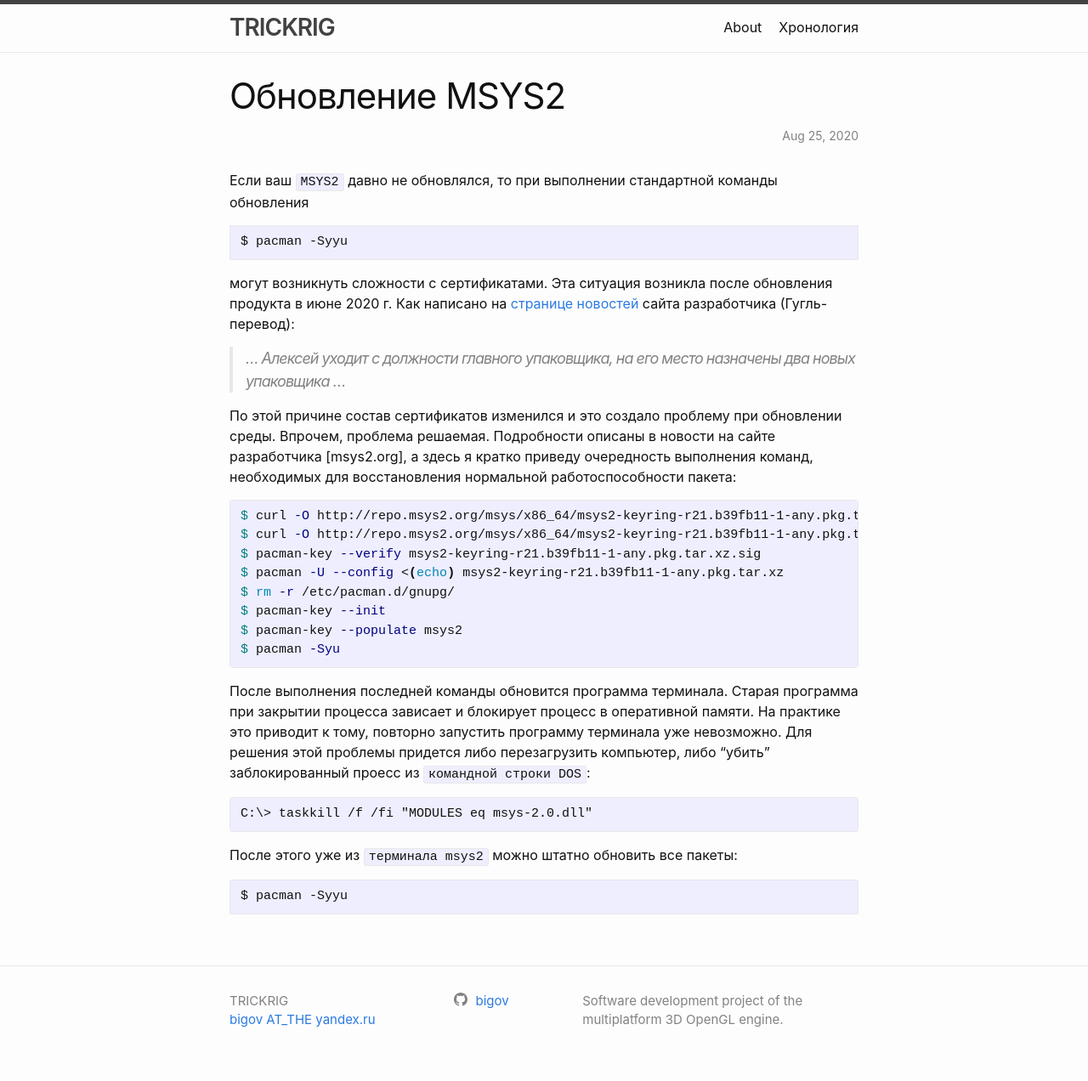
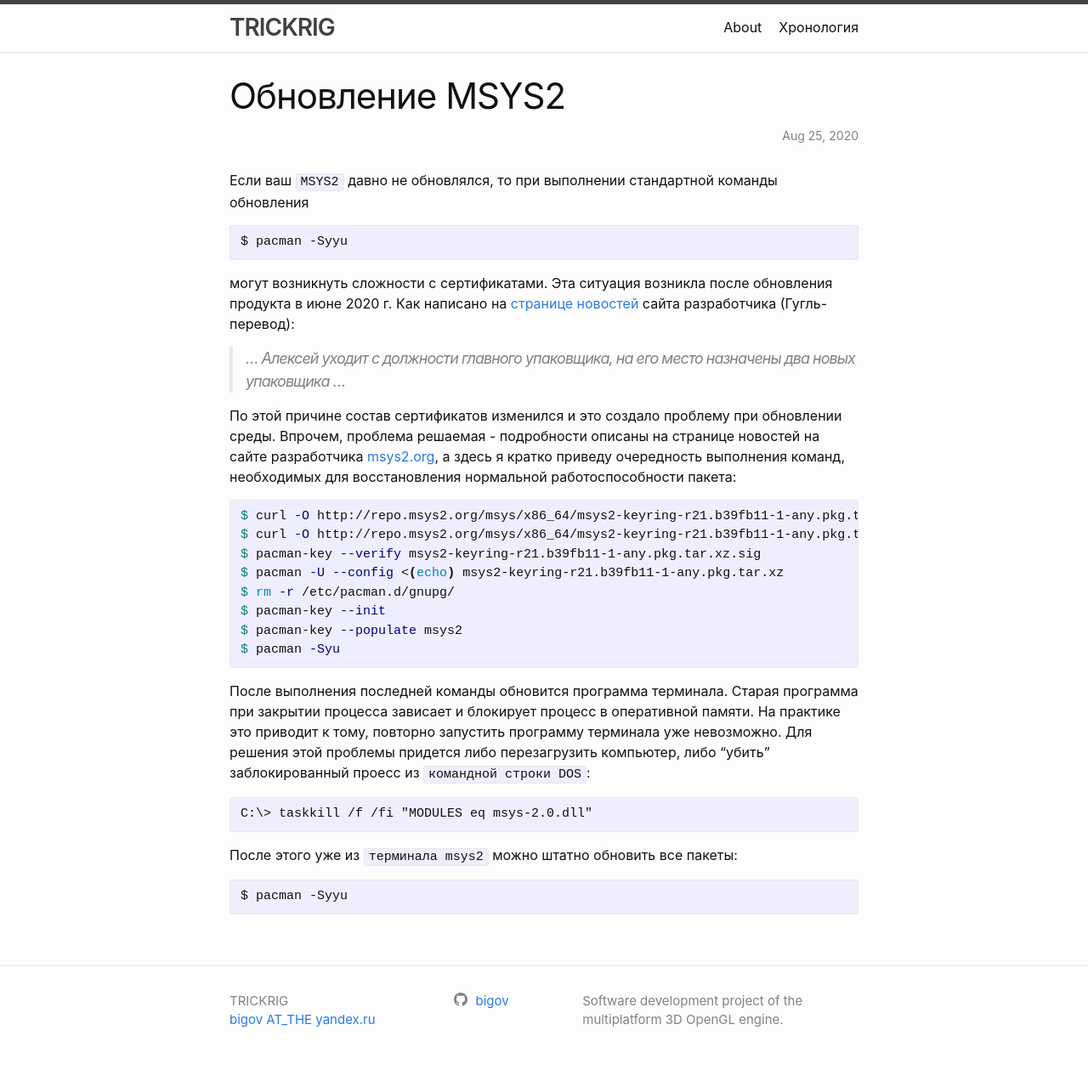
Before and after one commit to bigov/bigov.github.io, a Jekyll site: the page built from _posts/2020/2020-08-25-msys2-update.md, in a window 1280 px wide. Shown: the whole page at 85% size. Built offline with Jekyll 4.4.1, drawn with Linux system fonts in a browser that asks for light colours.

Commit message:
fix text

````diff
--- a/_posts/2020/2020-08-25-msys2-update.md
+++ b/_posts/2020/2020-08-25-msys2-update.md
@@ -11,12 +11,12 @@
 $ pacman -Syyu
 ```
 
-могут возникнуть сложности с сертификатами. Эта ситуация возникла после обновления продукта в июне 2020 г. Как написано на [странице новостей] сайта разработчика (Гугль-перевод):
+могут возникнуть сложности с сертификатами. Эта ситуация возникла после обновления продукта в июне 2020 г. Как написано на [странице новостей][msys2.org] сайта разработчика (Гугль-перевод):
 
 > ... Алексей уходит с должности главного упаковщика,
 > на его место назначены два новых упаковщика ...
 
-По этой причине состав сертификатов изменился и это создало проблему при обновлении среды. Впрочем, проблема решаемая. Подробности описаны в новости на сайте разработчика [msys2.org], а здесь я кратко приведу очередность выполнения команд, необходимых для восстановления нормальной работоспособности пакета:
+По этой причине состав сертификатов изменился и это создало проблему при обновлении среды. Впрочем, проблема решаемая - подробности описаны на странице новостей на сайте разработчика [msys2.org], а здесь я кратко приведу очередность выполнения команд, необходимых для восстановления нормальной работоспособности пакета:
 
 {% highlight bash %}
 
````
Also changed, not shown: other parts of _posts/2020/2020-08-25-msys2-update.md (+1 -1 lines).
